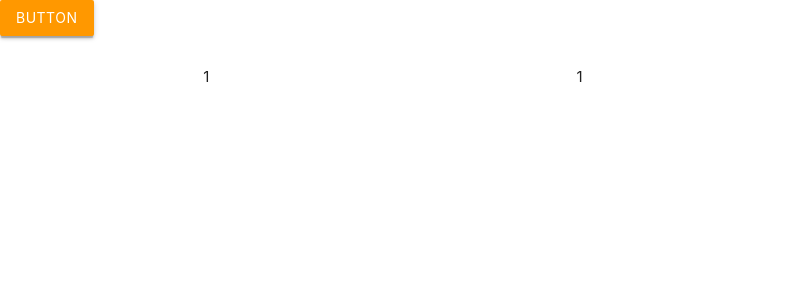
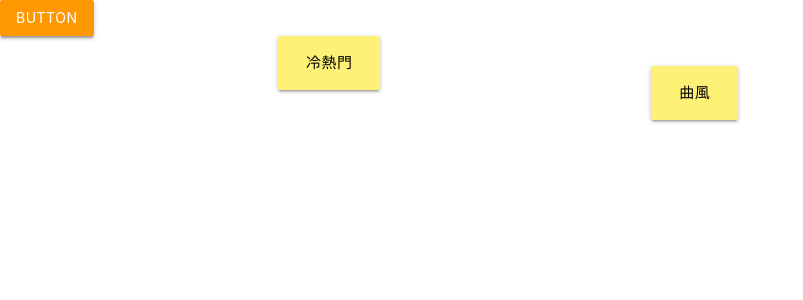
Before and after one commit to we-are-group-10/MusicProject, a Django app: page / in a window 1280 px wide. Shown: the top 300 px of the page, without its empty margins (0-803 px from the left). Run offline with Django 3.2, Linux system fonts and the light colour scheme.

Commit message:
Add button, color, text

```diff
--- a/static/stylesheets/home.css
+++ b/static/stylesheets/home.css
@@ -2,10 +2,16 @@ html, body {
     height: 100%;
 }
 
-#btn-box {
+#popular {
+    position: absolute;
+    color:
     margin-top: 30px;
 }
+#style {
+    position: absolute;
+    margin-top: 30px;
 
-#hi {
+}
+/* #hi {
     background-color: blue;
-}
+} */
--- a/templates/home.html
+++ b/templates/home.html
@@ -26,15 +26,19 @@
         </div>
     </div> -->
     <div id = "btn-box" class="row">
-        <div class="col s12 m4 l1">1</div>
+        <div class="col s12 m4 l1"></div>
         <div class="col s12 m4 l5.5">
-
+            <a id="popular" class="waves-effect waves-light btn-large yellow lighten-2">
+              <span id = "p-word" class="black-text">冷熱門</span>
+            </a>
         </div>
-        <div class="col s12 m2 l1">1</div>
+        <div class="col s12 m4 l1"></div>
         <div class="col s12 m4 l5.5">
-      </div>
-
-  </div>
+            <a id="style" class="waves-effect waves-light btn-large yellow lighten-2">
+                <span id = "s-word" class="black-text">曲風</span>
+            </a>
+        </div>
+    </div>
   <script src="https://cdnjs.cloudflare.com/ajax/libs/materialize/1.0.0/js/materialize.min.js"></script>
   <!-- js -->
 </body>
```
